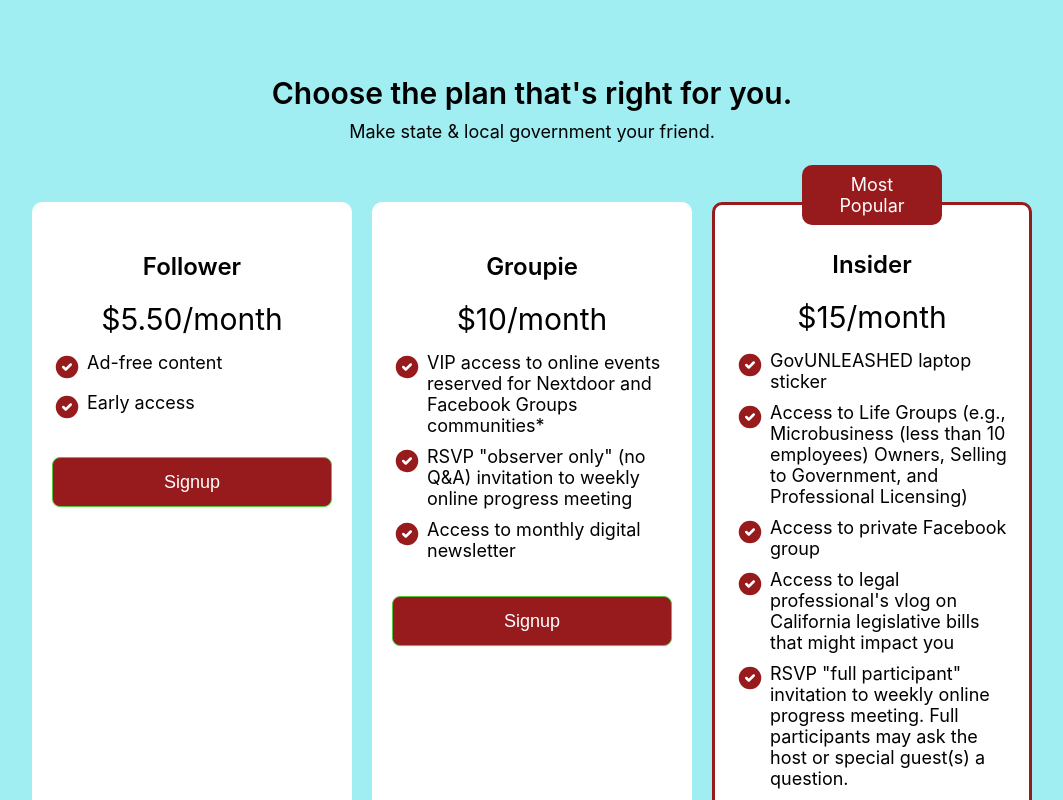
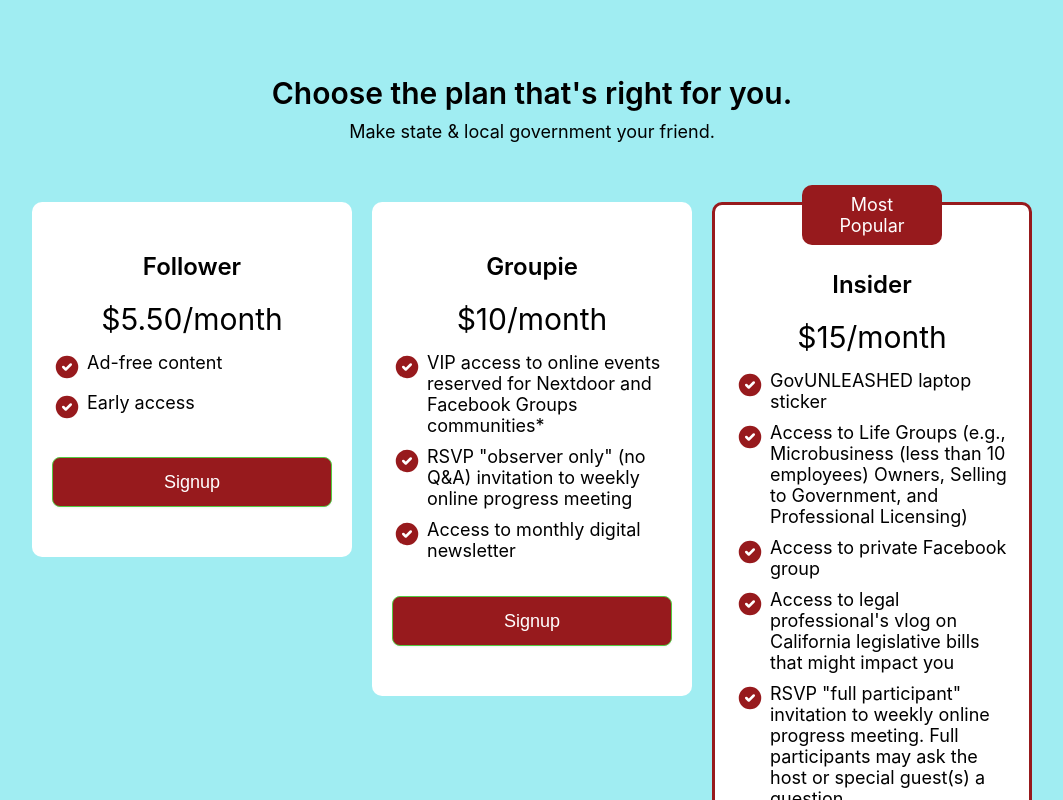
Before and after one commit to AhmedTohamy01/woodrow-task, a Next.js app: page / in a window 1280 px wide. Shown: the top 800 px of the page, without its empty margins (108-1171 px from the left). Built offline with nearby package versions, Linux system fonts and the light colour scheme.

Commit message:
feat [HomeCompound] : minor styles adjustments

```diff
--- a/src/compounds/HomeCompound.jsx
+++ b/src/compounds/HomeCompound.jsx
@@ -149,7 +149,6 @@ const MainSubtitle = styled.p`
 
 const CardsWrapper = styled.div`
   display: flex;
-  align-items: center;
   justify-content: center;
   gap: 20px;
   flex-wrap: wrap;
@@ -159,7 +158,7 @@ const NormalCard = styled.div`
   background: white;
   padding: 50px 20px;
   width: 320px;
-  height: 900px;
+  height: fit-content;
   border-radius: 10px;
   margin-top: 10px;
 `
@@ -215,7 +214,6 @@ const MostPopularCard = styled.div`
   border: 3px solid #971a1d;
   padding: 50px 20px;
   width: 320px;
-  height: 900px;
   border-radius: 10px;
   margin-top: 10px;
 `
@@ -231,7 +229,7 @@ const MostPopularLabel = styled.div`
   justify-content: center;
   align-items: center;
   text-align: center;
-  margin-top: -90px;
+  margin-top: -70px;
   margin-bottom: 25px;
   margin-right: auto;
   margin-left: auto;
```
